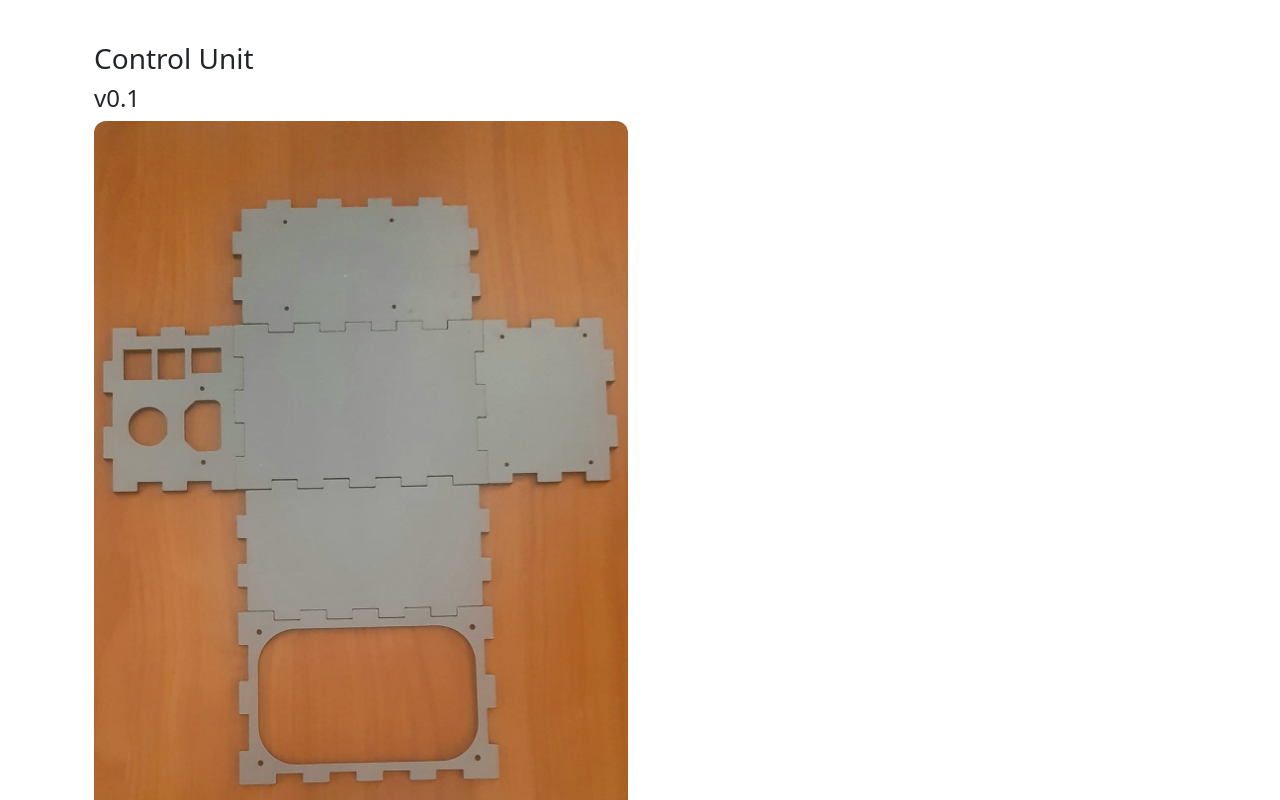
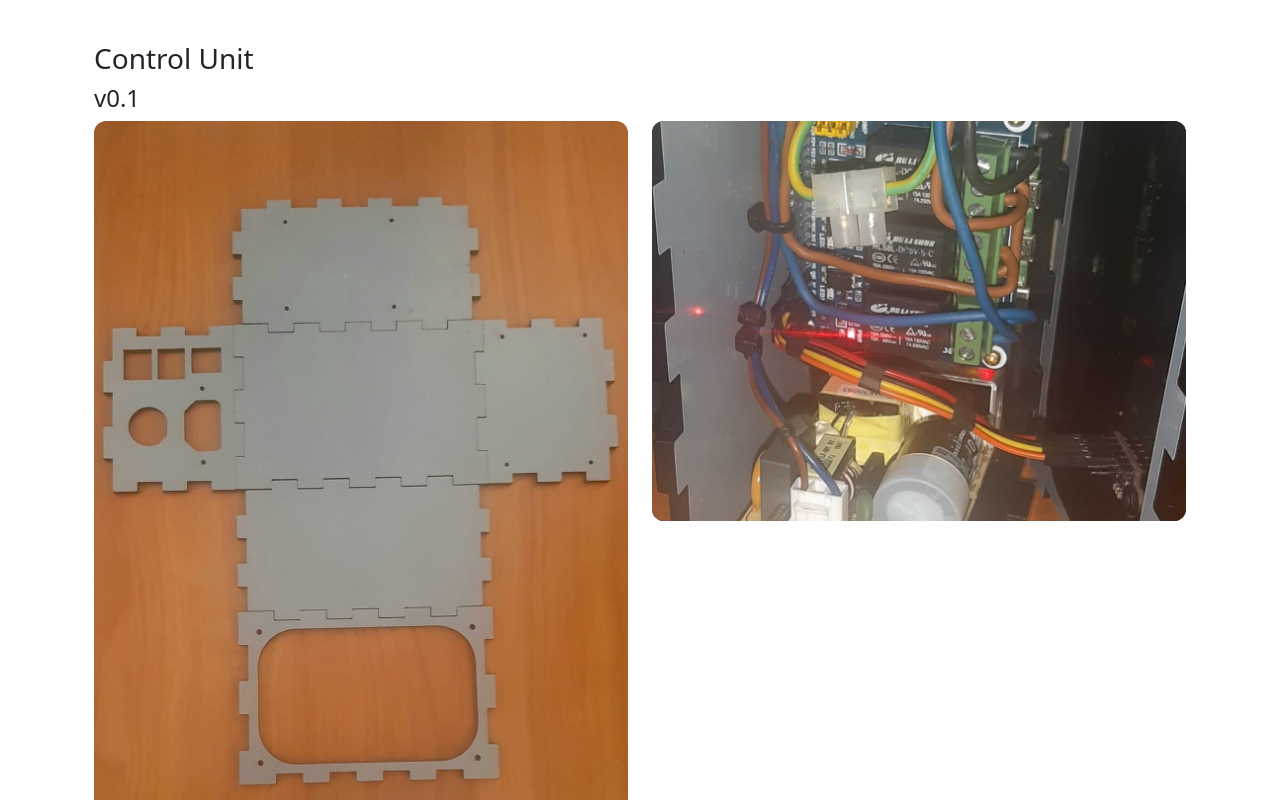
Before and after one commit to zentala/desk.zentala.io, an Astro site in the folder astro/: page / in a window 1280 px wide. Shown: the part 4040-4840 px from the top of the page. Built offline with nearby package versions, Linux system fonts and the light colour scheme; Astro itself is replaced by a stand-in of ours.

Commit message:
Fix swap figure sizing

```diff
--- a/astro/public/style.css
+++ b/astro/public/style.css
@@ -127,11 +127,14 @@
   position: relative;
   overflow: hidden;
   border-radius: 12px;
+  width: 100%;
+  display: block;
 }
 
 .swap-figure {
   aspect-ratio: 4 / 3;
   background: #111;
+  width: 100%;
 }
 
 .swap-figure .swap-img {
```
